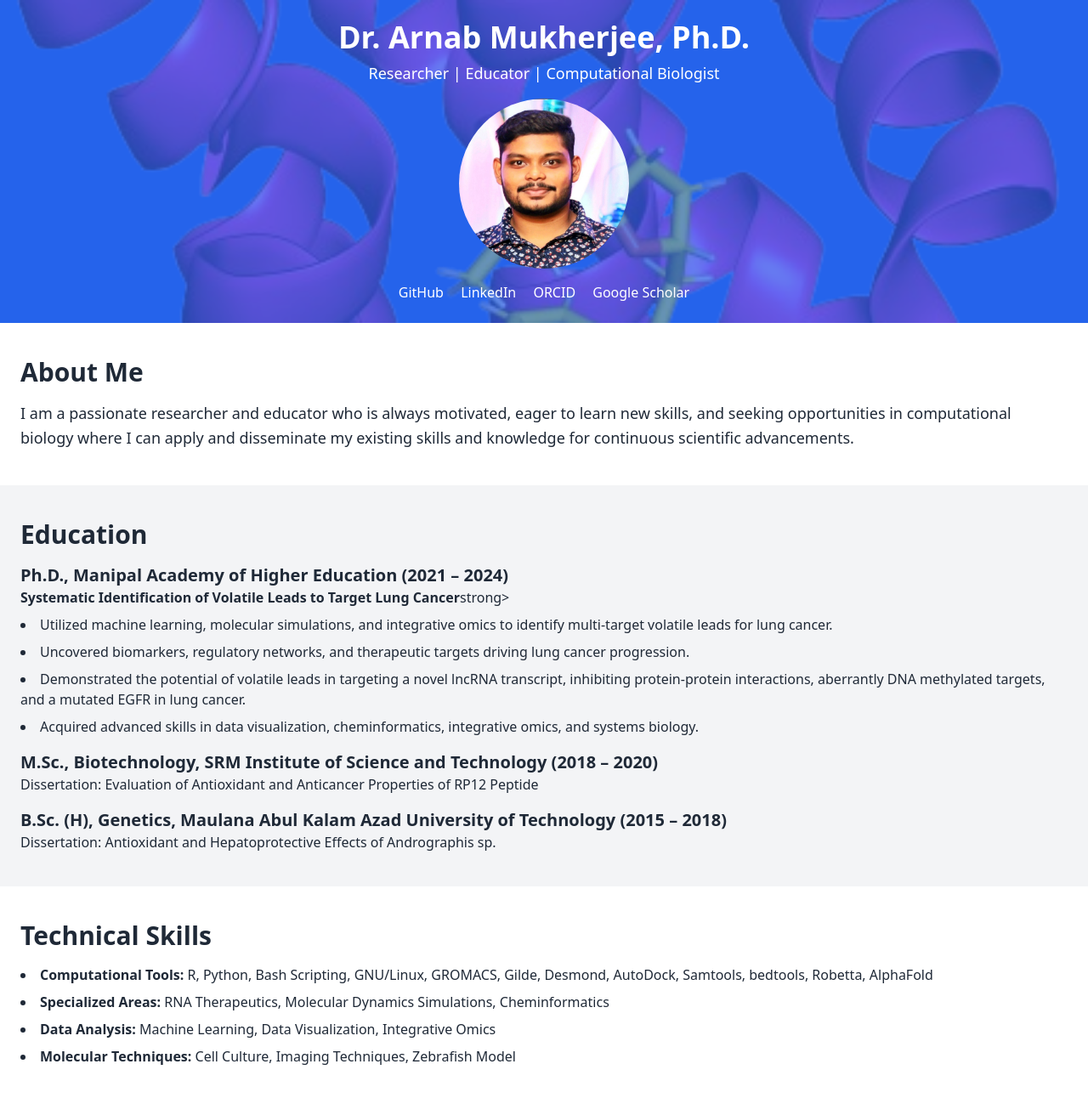
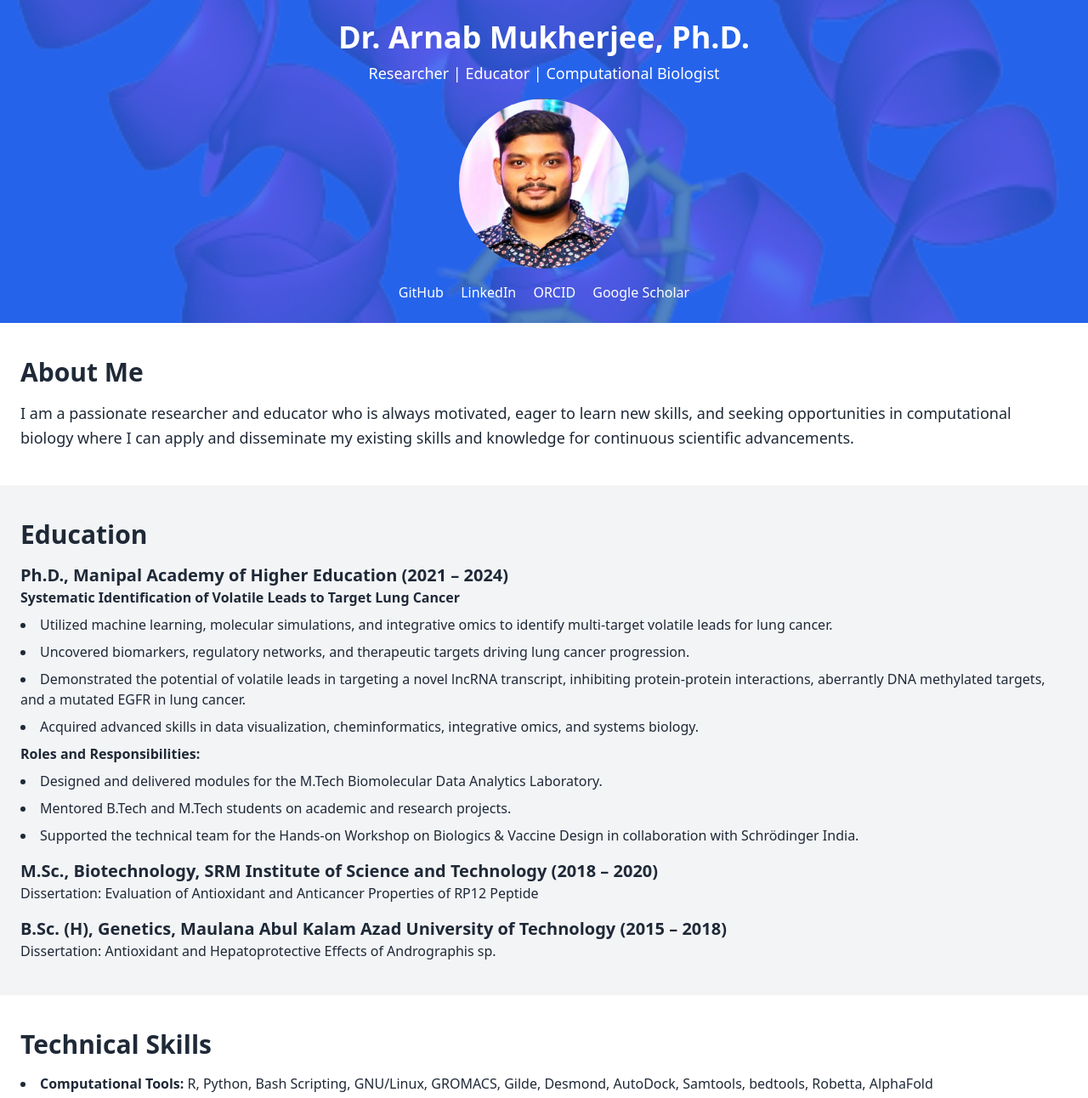
Before and after one commit to arnabmukho/Arnab_Portflio, a plain HTML site: page index.html in a window 1280 px wide. Shown: the top 1292 px of the page at 85% size. Drawn offline with nearby package versions, Linux system fonts and the light colour scheme.

Commit message:
Update index.html

```diff
--- a/index.html
+++ b/index.html
@@ -21,7 +21,7 @@
             height: 100%;
             background: url('supp.png') no-repeat center;
             background-size: cover;
-            opacity: 0.3; /* Adjust transparency */
+            opacity: 0.2; /* Adjust transparency */
             z-index: 0;
         }
 
@@ -65,12 +65,16 @@
             <ul class="space-y-4">
                 <li>
                     <h3 class="text-xl font-semibold">Ph.D., Manipal Academy of Higher Education (2021 – 2024)</h3>
-                    <p><strong>Systematic Identification of Volatile Leads to Target Lung Cancer</strong>strong></p>
+                    <p><strong>Systematic Identification of Volatile Leads to Target Lung Cancer</strong></p>
                     <ul class="list-disc list-inside space-y-2 mt-2">
                         <li>Utilized machine learning, molecular simulations, and integrative omics to identify multi-target volatile leads for lung cancer.</li>
                         <li>Uncovered biomarkers, regulatory networks, and therapeutic targets driving lung cancer progression.</li>
                         <li>Demonstrated the potential of volatile leads in targeting a novel lncRNA transcript, inhibiting protein-protein interactions, aberrantly DNA methylated targets, and a mutated EGFR in lung cancer.</li>
                         <li>Acquired advanced skills in data visualization, cheminformatics, integrative omics, and systems biology.</li>
+                        <p><strong>Roles and Responsibilities:</strong></p>
+                         <li>Designed and delivered modules for the M.Tech Biomolecular Data Analytics Laboratory.</li>
+                        <li>Mentored B.Tech and M.Tech students on academic and research projects.</li>
+                        <li>Supported the technical team for the Hands-on Workshop on Biologics & Vaccine Design in collaboration with Schrödinger India.</li>
                     </ul>
                 </li>
                 <li>
```
